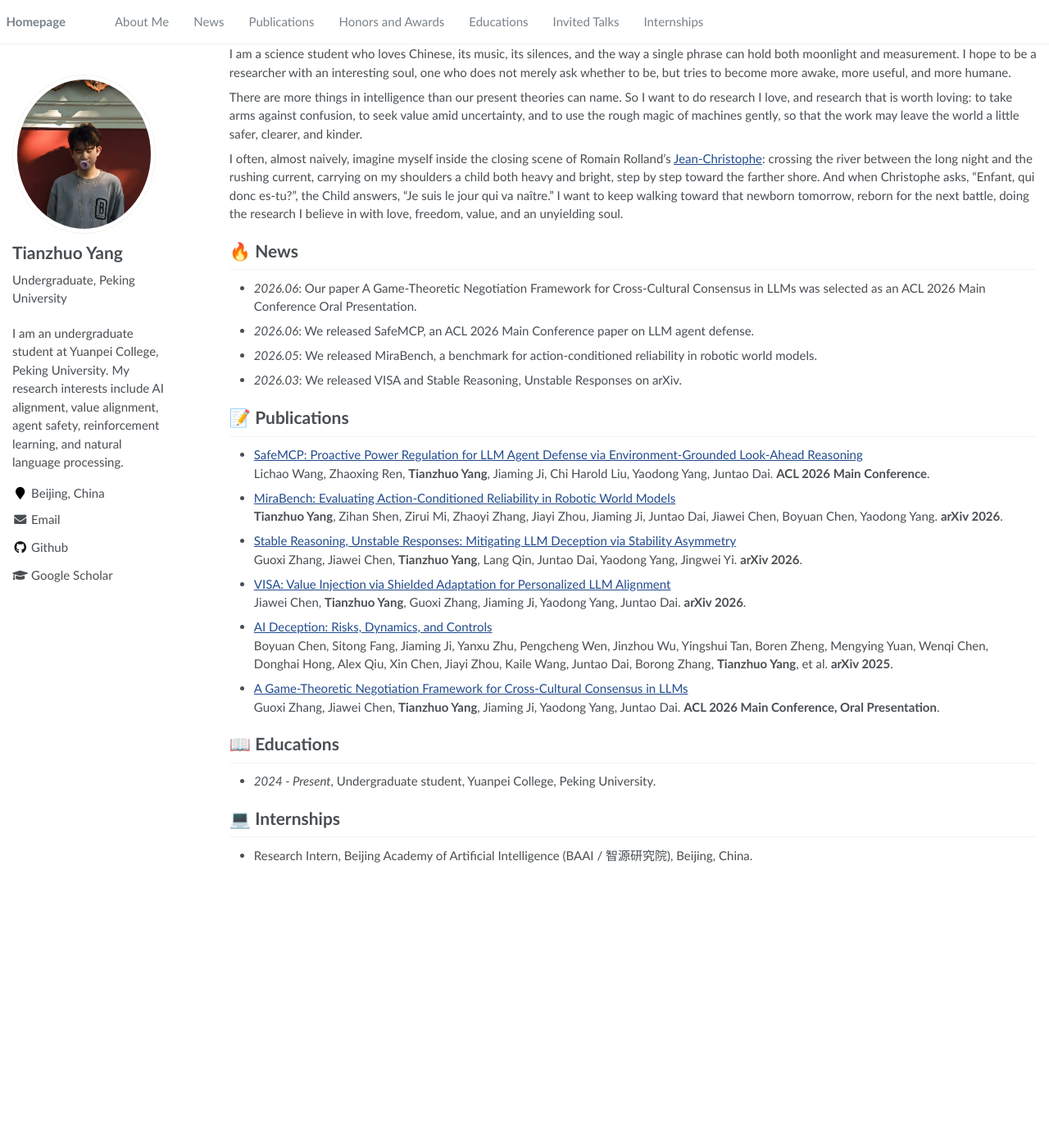
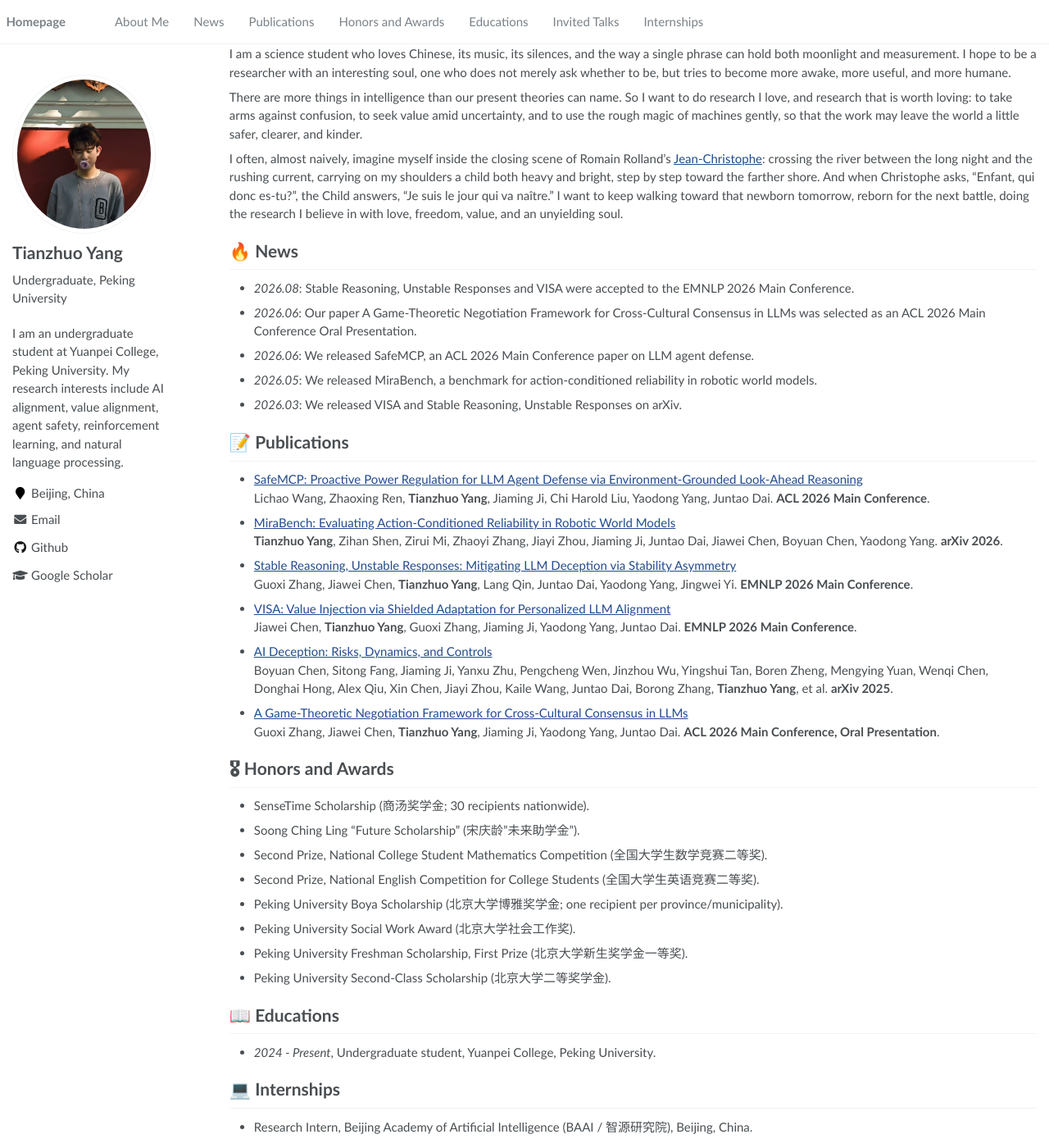
Before and after one commit to tandrewyang/tandrewyang.github.io, a Jekyll site: the page built from _pages/about.md, in a window 1280 px wide and 1400 px high, scrolled down 195 px. Shown: the whole window at 82% size. Built offline with Jekyll 4.4.1, drawn with Linux system fonts in a browser that asks for light colours; before the commit the page ends 1264 px from its top, so only the background shows below that.

Commit message:
Update publications and honors

```diff
--- a/_pages/about.md
+++ b/_pages/about.md
@@ -32,6 +32,7 @@ There are more things in intelligence than our present theories can name. So I w
 I often, almost naively, imagine myself inside the closing scene of Romain Rolland's [Jean-Christophe](https://fr.wikisource.org/wiki/Page:Rolland_-_Jean-Christophe,_tome_10.djvu/332): crossing the river between the long night and the rushing current, carrying on my shoulders a child both heavy and bright, step by step toward the farther shore. And when Christophe asks, "Enfant, qui donc es-tu?", the Child answers, "Je suis le jour qui va naître." I want to keep walking toward that newborn tomorrow, reborn for the next battle, doing the research I believe in with love, freedom, value, and an unyielding soul.
 
 # 🔥 News
+- *2026.08*: Stable Reasoning, Unstable Responses and VISA were accepted to the EMNLP 2026 Main Conference.
 - *2026.06*: Our paper A Game-Theoretic Negotiation Framework for Cross-Cultural Consensus in LLMs was selected as an ACL 2026 Main Conference Oral Presentation.
 - *2026.06*: We released SafeMCP, an ACL 2026 Main Conference paper on LLM agent defense.
 - *2026.05*: We released MiraBench, a benchmark for action-conditioned reliability in robotic world models.
@@ -46,10 +47,10 @@ I often, almost naively, imagine myself inside the closing scene of Romain Rolla
   **Tianzhuo Yang**, Zihan Shen, Zirui Mi, Zhaoyi Zhang, Jiayi Zhou, Jiaming Ji, Juntao Dai, Jiawei Chen, Boyuan Chen, Yaodong Yang. **arXiv 2026**.
 
 - [Stable Reasoning, Unstable Responses: Mitigating LLM Deception via Stability Asymmetry](https://arxiv.org/abs/2603.26846)<br>
-  Guoxi Zhang, Jiawei Chen, **Tianzhuo Yang**, Lang Qin, Juntao Dai, Yaodong Yang, Jingwei Yi. **arXiv 2026**.
+  Guoxi Zhang, Jiawei Chen, **Tianzhuo Yang**, Lang Qin, Juntao Dai, Yaodong Yang, Jingwei Yi. **EMNLP 2026 Main Conference**.
 
 - [VISA: Value Injection via Shielded Adaptation for Personalized LLM Alignment](https://arxiv.org/abs/2603.04822)<br>
-  Jiawei Chen, **Tianzhuo Yang**, Guoxi Zhang, Jiaming Ji, Yaodong Yang, Juntao Dai. **arXiv 2026**.
+  Jiawei Chen, **Tianzhuo Yang**, Guoxi Zhang, Jiaming Ji, Yaodong Yang, Juntao Dai. **EMNLP 2026 Main Conference**.
 
 - [AI Deception: Risks, Dynamics, and Controls](https://arxiv.org/abs/2511.22619)<br>
   Boyuan Chen, Sitong Fang, Jiaming Ji, Yanxu Zhu, Pengcheng Wen, Jinzhou Wu, Yingshui Tan, Boren Zheng, Mengying Yuan, Wenqi Chen, Donghai Hong, Alex Qiu, Xin Chen, Jiayi Zhou, Kaile Wang, Juntao Dai, Borong Zhang, **Tianzhuo Yang**, et al. **arXiv 2025**.
@@ -57,6 +58,16 @@ I often, almost naively, imagine myself inside the closing scene of Romain Rolla
 - [A Game-Theoretic Negotiation Framework for Cross-Cultural Consensus in LLMs](https://arxiv.org/abs/2506.13245)<br>
   Guoxi Zhang, Jiawei Chen, **Tianzhuo Yang**, Jiaming Ji, Yaodong Yang, Juntao Dai. **ACL 2026 Main Conference, Oral Presentation**.
 
+# 🎖 Honors and Awards
+- SenseTime Scholarship (商汤奖学金; 30 recipients nationwide).
+- Soong Ching Ling "Future Scholarship" (宋庆龄"未来助学金").
+- Second Prize, National College Student Mathematics Competition (全国大学生数学竞赛二等奖).
+- Second Prize, National English Competition for College Students (全国大学生英语竞赛二等奖).
+- Peking University Boya Scholarship (北京大学博雅奖学金; one recipient per province/municipality).
+- Peking University Social Work Award (北京大学社会工作奖).
+- Peking University Freshman Scholarship, First Prize (北京大学新生奖学金一等奖).
+- Peking University Second-Class Scholarship (北京大学二等奖学金).
+
 # 📖 Educations
 - *2024 - Present*, Undergraduate student, Yuanpei College, Peking University.
 
```
